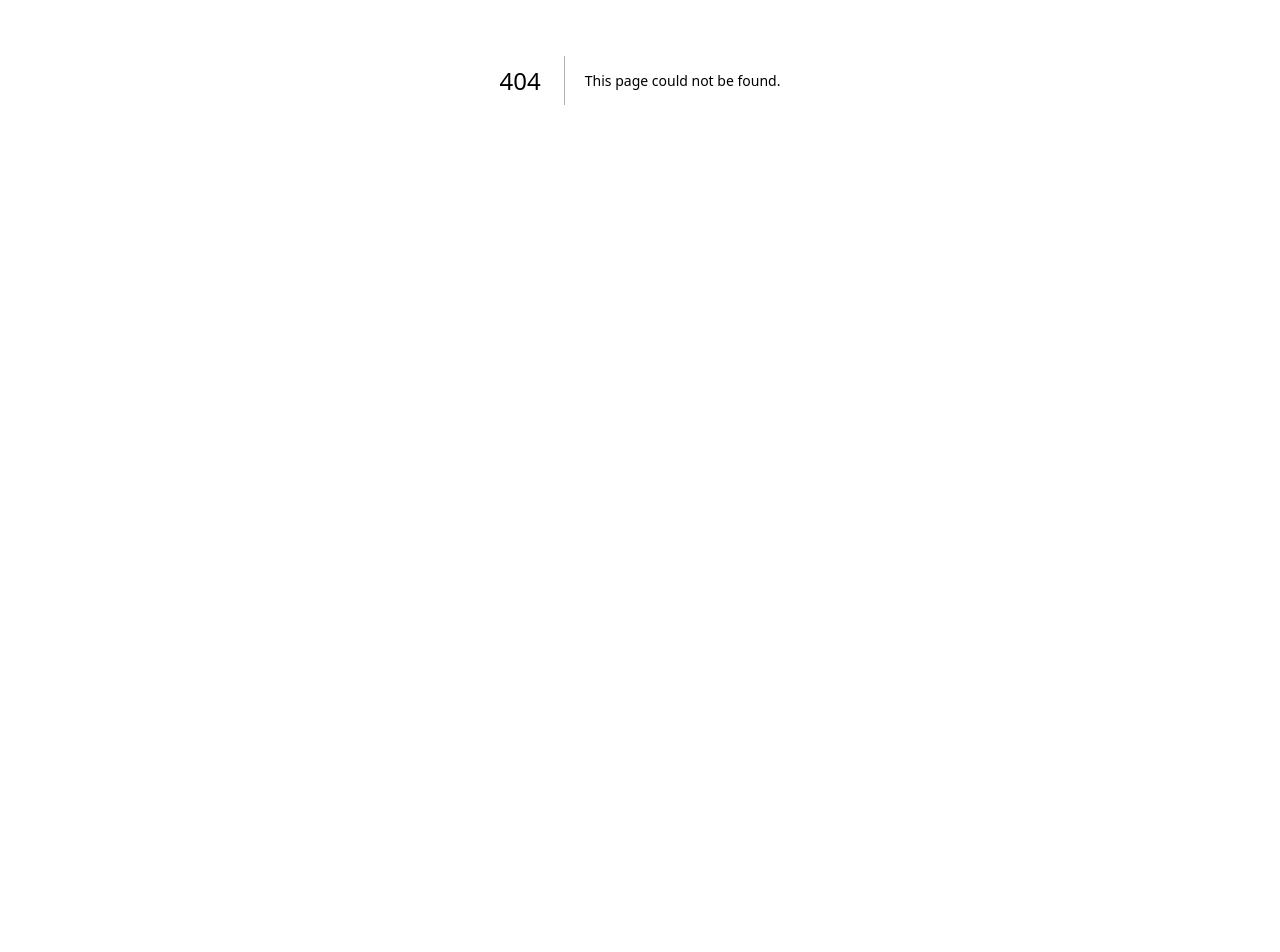
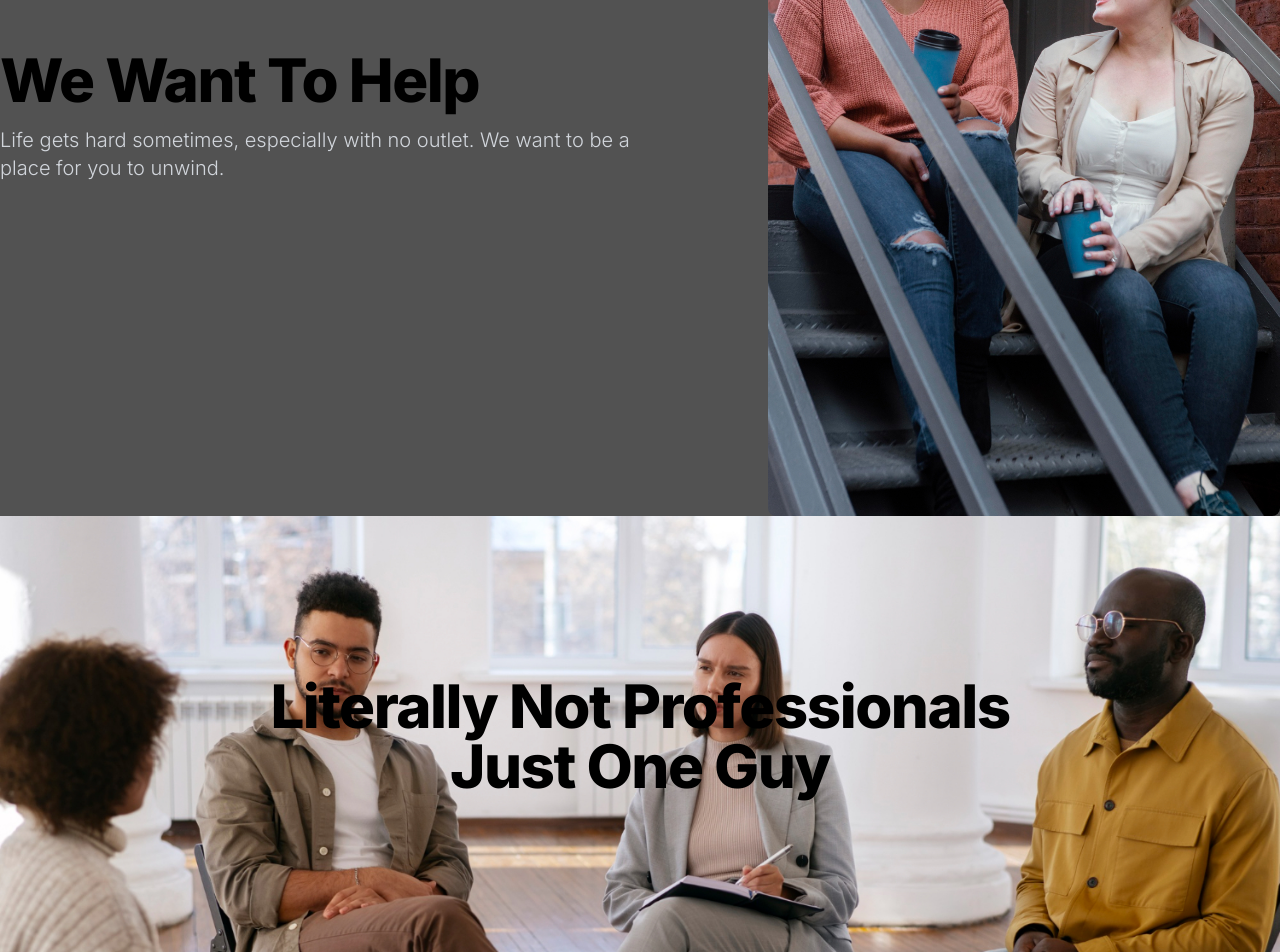
Before and after one commit to ErickW01/Journal-App, a Next.js app: page /about-us in a window 1280 px wide. Before the commit this address had no page. Shown: the part 320-1272 px from the top of the page. Before the commit the page ends 800 px from the top, so only its background shows below. Built offline with nearby package versions, Linux system fonts and the light colour scheme.

Commit message:
made about-us

```diff
--- /dev/null
+++ b/app/about-us/page.module.scss
@@ -0,0 +1,3 @@
+.centralHero {
+  background-image: url("/public/images/group-therapy.jpg");
+}
--- /dev/null
+++ b/app/about-us/page.tsx
@@ -0,0 +1,61 @@
+import Image from "next/image";
+
+export default function AboutUs() {
+  return (
+    <main className="bg-neutral-600">
+      <div className="flex max-w-screen-xl mx-auto">
+        <div className="mr-auto place-self-center lg:col-span-7">
+          <h1 className="max-w-2xl mb-4 text-4xl font-extrabold tracking-tight leading-none md:text-5xl xl:text-6xl dark:text-white">
+            We Want To Help
+          </h1>
+          <p className="max-w-2xl mb-6 font-light text-gray-300 lg:mb-8 md:text-lg lg:text-xl dark:text-gray-400">
+            Life gets hard sometimes, especially with no outlet. We want to be a place for you to unwind.
+          </p>
+        </div>
+        <div className="">
+          <Image className="h-auto max-w-lg rounded-lg"
+           src={'/images/friends-speaking.jpg'}
+          alt={'mock'}
+          width={800}
+          height={500}
+          priority={true}
+          />
+        </div>
+      </div>
+      <div className="centralHero m-w-full m-h-full h-full"
+        style={{
+          backgroundImage: `url(${"/images/group-therapy.jpg"})`,
+        backgroundRepeat: 'no-repeat',
+        backgroundSize: 'cover'
+        }}>
+        <h1 className="text-center pt-40 pb-40 font-extrabold tracking-tight leading-none md:text-5xl xl:text-6xl text-slate">
+            Literally Not Professionals <br/> Just One Guy
+        </h1>
+      </div>
+      <section className="bg-white dark:bg-gray-900">
+    <div className="py-8 px-4 mx-auto max-w-screen-xl text-center lg:py-16 lg:px-12">
+        <h1 className="mb-4 text-4xl font-extrabold tracking-tight leading-none text-gray-900 md:text-5xl lg:text-6xl dark:text-white">We invest in your mental health</h1>
+        <p className="mb-8 text-lg font-normal text-gray-500 lg:text-xl sm:px-16 xl:px-48 dark:text-gray-400">Here at Write-It-Down, we literally have no credentials and just made a basic web-app</p>
+        <div className="flex flex-col mb-8 lg:mb-16 space-y-4 sm:flex-row sm:justify-center sm:space-y-0 sm:space-x-4">
+            <a href="#" className="inline-flex justify-center items-center py-3 px-5 text-base font-medium text-center text-white rounded-lg bg-slate-700 hover:bg-primary-800 focus:ring-4 focus:ring-primary-300 dark:focus:ring-primary-900">
+                Learn Nothing
+                <svg className="ml-2 -mr-1 w-5 h-5" fill="currentColor" viewBox="0 0 20 20" xmlns="http://www.w3.org/2000/svg"><path fill-rule="evenodd" d="M10.293 3.293a1 1 0 011.414 0l6 6a1 1 0 010 1.414l-6 6a1 1 0 01-1.414-1.414L14.586 11H3a1 1 0 110-2h11.586l-4.293-4.293a1 1 0 010-1.414z" clip-rule="evenodd"></path></svg>
+            </a>
+            <a href="#" className="inline-flex justify-center items-center py-3 px-5 text-base font-medium text-center text-gray-900 rounded-lg border border-gray-300 hover:bg-gray-100 focus:ring-4 focus:ring-gray-100 dark:text-white dark:border-gray-700 dark:hover:bg-gray-700 dark:focus:ring-gray-800">
+                <svg className="mr-2 -ml-1 w-5 h-5" fill="currentColor" viewBox="0 0 20 20" xmlns="http://www.w3.org/2000/svg"><path d="M2 6a2 2 0 012-2h6a2 2 0 012 2v8a2 2 0 01-2 2H4a2 2 0 01-2-2V6zM14.553 7.106A1 1 0 0014 8v4a1 1 0 00.553.894l2 1A1 1 0 0018 13V7a1 1 0 00-1.447-.894l-2 1z"></path></svg>
+                Watch Nothing
+            </a>
+        </div>
+        <div className="px-4 mx-auto text-center md:max-w-screen-md lg:max-w-screen-lg lg:px-36">
+            <span className="font-semibold text-gray-400 uppercase">FEATURED:</span>
+            <div className="flex flex-wrap justify-center items-center mt-8 text-gray-500">
+            <h1 className="text-center font-extrabold tracking-tight leading-none md:text-5xl xl:text-6xl text-slate">
+              Nowhere? This is For My Gitty-Hub
+            </h1>
+            </div>
+        </div>
+    </div>
+</section>
+    </main>
+  );
+}
--- a/app/layout.tsx
+++ b/app/layout.tsx
@@ -1,6 +1,7 @@
 import type { Metadata } from "next";
 import { Inter } from "next/font/google";
 import "./globals.css";
+import Nav from "@/components/Nav";
 
 const inter = Inter({ subsets: ["latin"] });
 
@@ -16,7 +17,10 @@
 }>) {
   return (
     <html lang="en">
-      <body className={inter.className}>{children}</body>
+      <body className={inter.className}>
+        <Nav/>
+        {children}
+        </body>
     </html>
   );
 }
--- a/app/page.tsx
+++ b/app/page.tsx
@@ -1,14 +1,12 @@
 import Image from "next/image";
-import Nav from "./components/Nav";
-import LogIn from "./components/LogIn";
-import Hero from "./components/Hero";
+import Nav from "../components/Nav";
+import LogIn from "../components/LogIn";
+import Hero from "../components/Hero";
 
 export default function Home() {
   return (
     <main className="bg-slate-600">
-      <Nav/>
-      {/* <Hero/> */}
-      <LogIn/>
+      <Hero/>
     </main>
   );
 }
--- a/app/components/Hero.tsx
+++ b/components/Hero.tsx
@@ -18,7 +18,7 @@
             href="#"
             className="inline-flex items-center justify-center px-5 py-3 mr-3 text-base font-medium text-center text-white rounded-lg bg-primary-700 hover:bg-primary-800 focus:ring-4 focus:ring-primary-300 dark:focus:ring-primary-900"
           >
-            Get started
+            Let About Us
             <svg
               className="w-5 h-5 ml-2 -mr-1"
               fill="currentColor"
--- a/app/components/Nav.tsx
+++ b/components/Nav.tsx
@@ -3,7 +3,8 @@
 
 export default function Nav() {
   return (
-   <section className='bg-slate-600 p-4 sticky top-0 drop-shadow-xl z-10'>
+    <div>
+         <section className='bg-slate-600 p-4 sticky top-0 drop-shadow-xl z-10'>
          <div className='prose prose-xl mx-auto flex justify-between flex-col sm:flex-row'>
             <h1 className='text-3xl font-bold text-white grid place-content-center mb-2 md:mb-0'>
             <Link href='/'className='text-white/90 no-underline hover:text-white'>
@@ -12,5 +13,6 @@
             </h1>
         </div>
    </section>
+    </div>
   )
 }
```
Also changed, not shown: components/LogIn.tsx (renamed from app/components/LogIn.tsx), public/images/friends-speaking.jpg (added), public/images/group-therapy.jpg (added).
